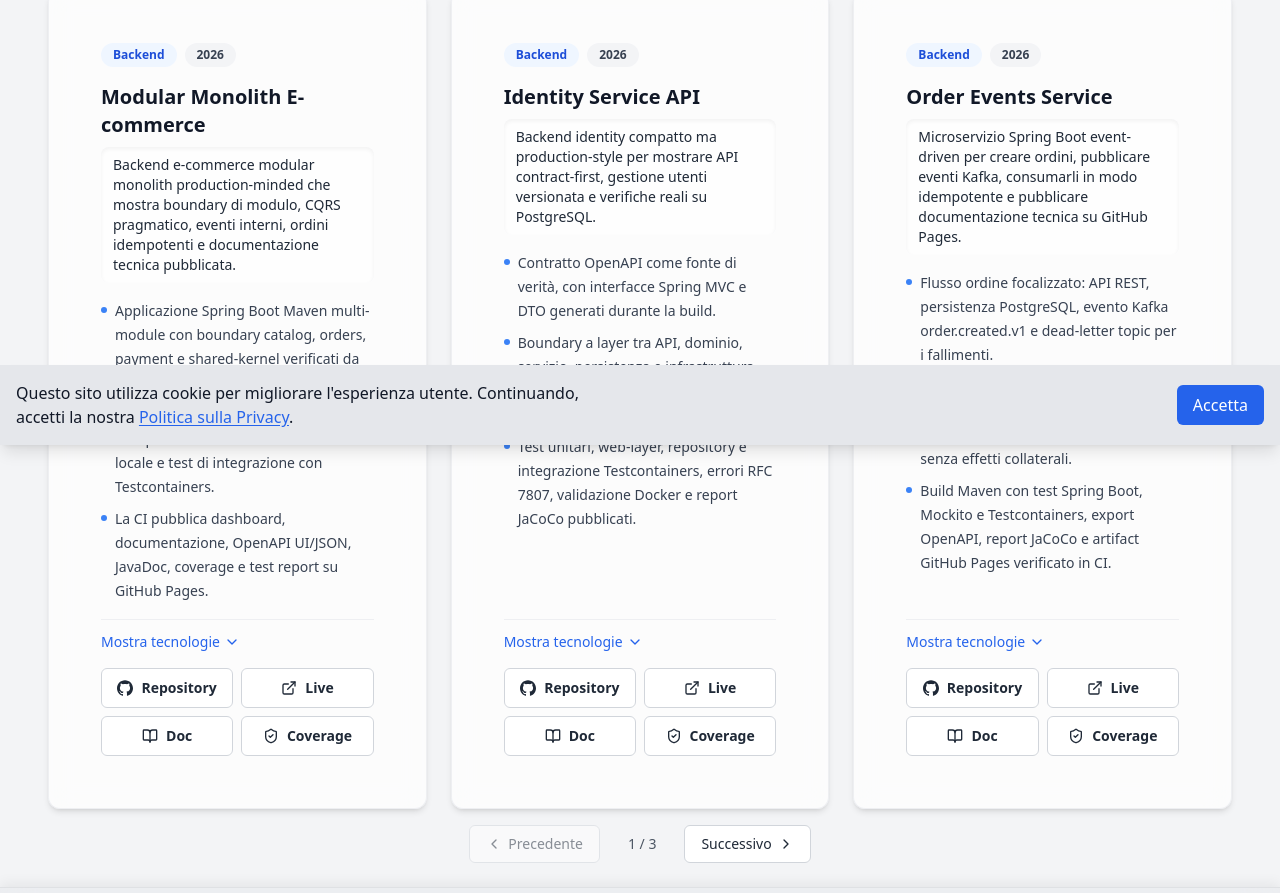
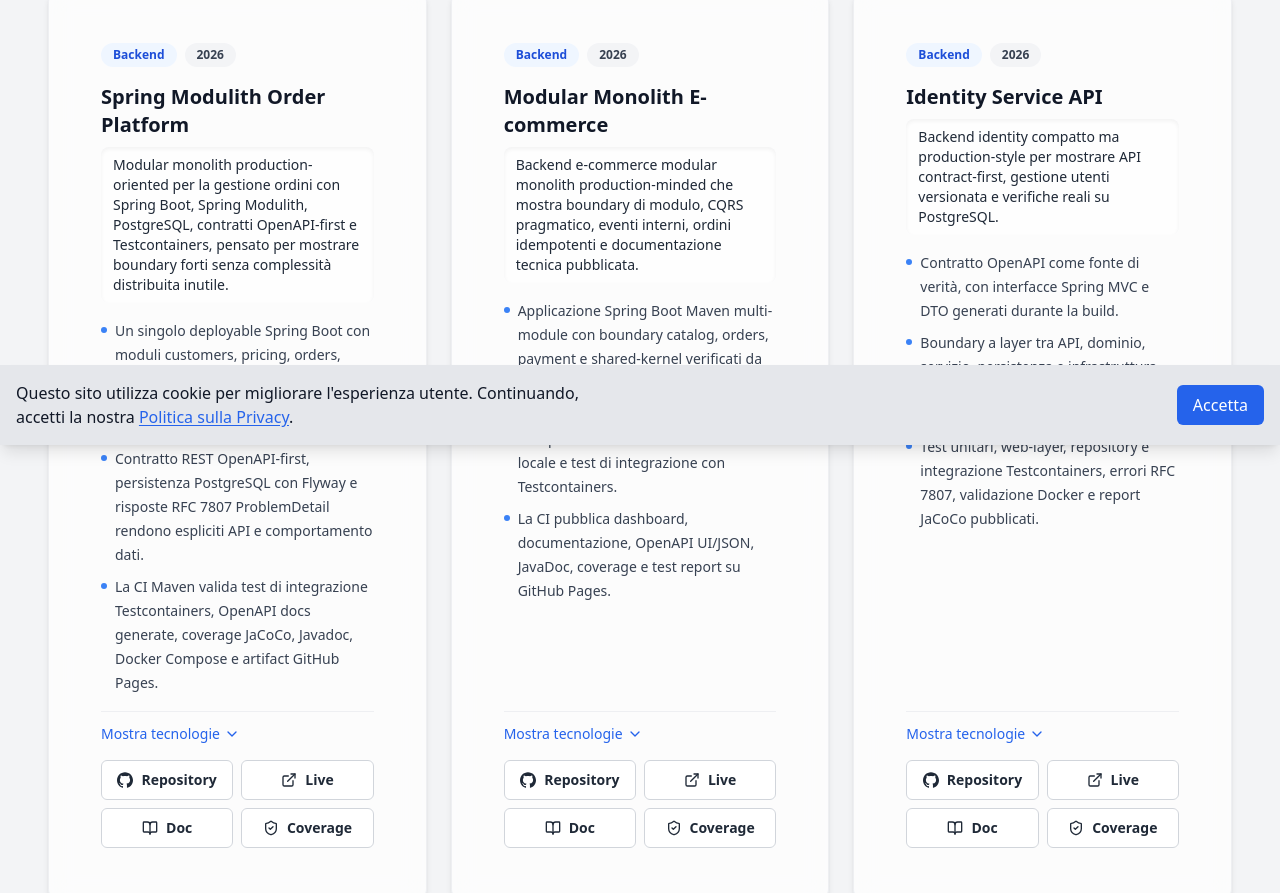
Before and after one commit to DanieleMasone/ingdanielemasone, a React (Vite) app: page /github-projects in a window 1280 px wide. Shown: the part 355-1248 px from the top of the page. Built offline with nearby package versions, Linux system fonts and the light colour scheme.

Commit message:
chore: githubProjects

```diff
--- a/src/locales/de/translation.json
+++ b/src/locales/de/translation.json
@@ -85,6 +85,14 @@
       "coverage": "Coverage"
     },
     "projects": {
+      "spring_modulith_order_platform": {
+        "summary": "Produktionsorientierter modularer Monolith für Order Management mit Spring Boot, Spring Modulith, PostgreSQL, OpenAPI-first-Verträgen und Testcontainers, ausgelegt auf starke Modulgrenzen ohne unnötigen Distributed-System-Overhead.",
+        "highlights": {
+          "architecture": "Ein einzelnes Spring-Boot-Deployable mit customers-, pricing-, orders-, payments- und notifications-Modulen, gesteuert durch Spring Modulith und geprüft mit ApplicationModules.verify().",
+          "contract": "OpenAPI-first-REST-Vertrag, PostgreSQL-Persistenz mit Flyway und RFC-7807-ProblemDetail-Antworten machen API- und Datenverhalten explizit.",
+          "quality": "Die Maven-CI validiert Testcontainers-Integrationstests, generierte OpenAPI-Dokumentation, JaCoCo-Coverage, Javadoc, Docker Compose und GitHub-Pages-Artefakte."
+        }
+      },
       "modular_monolith_ecommerce": {
         "summary": "Production-orientiertes Modular-Monolith-E-Commerce-Backend mit Modulgrenzen, pragmatischem CQRS, internen Events, idempotenten Bestellungen und veröffentlichter technischer Dokumentation.",
         "highlights": {
--- a/src/locales/en/translation.json
+++ b/src/locales/en/translation.json
@@ -85,6 +85,14 @@
       "coverage": "Coverage"
     },
     "projects": {
+      "spring_modulith_order_platform": {
+        "summary": "Production-oriented modular monolith for order management with Spring Boot, Spring Modulith, PostgreSQL, OpenAPI-first contracts and Testcontainers, designed to show strong module boundaries without distributed-system overhead.",
+        "highlights": {
+          "architecture": "Single Spring Boot deployable with customers, pricing, orders, payments and notifications modules governed by Spring Modulith and verified with ApplicationModules.verify().",
+          "contract": "OpenAPI-first REST contract, PostgreSQL persistence with Flyway and RFC 7807 ProblemDetail responses keep API and data behavior explicit.",
+          "quality": "Maven CI validates Testcontainers integration tests, generated OpenAPI docs, JaCoCo coverage, Javadoc, Docker Compose and GitHub Pages artifacts."
+        }
+      },
       "modular_monolith_ecommerce": {
         "summary": "Production-minded modular monolith e-commerce backend showcasing module boundaries, pragmatic CQRS, internal events, idempotent orders and published technical documentation.",
         "highlights": {
--- a/src/locales/es/translation.json
+++ b/src/locales/es/translation.json
@@ -85,6 +85,14 @@
       "coverage": "Coverage"
     },
     "projects": {
+      "spring_modulith_order_platform": {
+        "summary": "Monolito modular orientado a producción para gestión de pedidos con Spring Boot, Spring Modulith, PostgreSQL, contratos OpenAPI-first y Testcontainers, diseñado para mostrar límites de módulo sólidos sin sobrecarga distribuida innecesaria.",
+        "highlights": {
+          "architecture": "Un único desplegable Spring Boot con módulos customers, pricing, orders, payments y notifications gobernados por Spring Modulith y verificados con ApplicationModules.verify().",
+          "contract": "Contrato REST OpenAPI-first, persistencia PostgreSQL con Flyway y respuestas RFC 7807 ProblemDetail hacen explícitos el API y el comportamiento de datos.",
+          "quality": "La CI Maven valida pruebas de integración con Testcontainers, documentación OpenAPI generada, cobertura JaCoCo, Javadoc, Docker Compose y artefactos GitHub Pages."
+        }
+      },
       "modular_monolith_ecommerce": {
         "summary": "Backend e-commerce modular monolith orientado a producción que muestra límites de módulo, CQRS pragmático, eventos internos, pedidos idempotentes y documentación técnica publicada.",
         "highlights": {
--- a/src/locales/fr/translation.json
+++ b/src/locales/fr/translation.json
@@ -85,6 +85,14 @@
       "coverage": "Coverage"
     },
     "projects": {
+      "spring_modulith_order_platform": {
+        "summary": "Monolithe modulaire orienté production pour la gestion des commandes avec Spring Boot, Spring Modulith, PostgreSQL, contrats OpenAPI-first et Testcontainers, conçu pour montrer des frontières de modules solides sans surcharge distribuée inutile.",
+        "highlights": {
+          "architecture": "Déployable Spring Boot unique avec modules customers, pricing, orders, payments et notifications, gouvernés par Spring Modulith et vérifiés avec ApplicationModules.verify().",
+          "contract": "Contrat REST OpenAPI-first, persistance PostgreSQL avec Flyway et réponses RFC 7807 ProblemDetail rendent explicites les API et le comportement des données.",
+          "quality": "La CI Maven valide les tests d'intégration Testcontainers, les docs OpenAPI générées, la couverture JaCoCo, Javadoc, Docker Compose et les artefacts GitHub Pages."
+        }
+      },
       "modular_monolith_ecommerce": {
         "summary": "Backend e-commerce modular monolith orienté production, montrant frontières de modules, CQRS pragmatique, événements internes, commandes idempotentes et documentation technique publiée.",
         "highlights": {
--- a/src/locales/it/translation.json
+++ b/src/locales/it/translation.json
@@ -85,6 +85,14 @@
       "coverage": "Coverage"
     },
     "projects": {
+      "spring_modulith_order_platform": {
+        "summary": "Modular monolith production-oriented per la gestione ordini con Spring Boot, Spring Modulith, PostgreSQL, contratti OpenAPI-first e Testcontainers, pensato per mostrare boundary forti senza complessità distribuita inutile.",
+        "highlights": {
+          "architecture": "Un singolo deployable Spring Boot con moduli customers, pricing, orders, payments e notifications governati da Spring Modulith e verificati con ApplicationModules.verify().",
+          "contract": "Contratto REST OpenAPI-first, persistenza PostgreSQL con Flyway e risposte RFC 7807 ProblemDetail rendono espliciti API e comportamento dati.",
+          "quality": "La CI Maven valida test di integrazione Testcontainers, OpenAPI docs generate, coverage JaCoCo, Javadoc, Docker Compose e artifact GitHub Pages."
+        }
+      },
       "modular_monolith_ecommerce": {
         "summary": "Backend e-commerce modular monolith production-minded che mostra boundary di modulo, CQRS pragmatico, eventi interni, ordini idempotenti e documentazione tecnica pubblicata.",
         "highlights": {
--- a/src/mock/githubProjects.js
+++ b/src/mock/githubProjects.js
@@ -23,6 +23,37 @@
  * }>}
  */
 export const githubProjects = [
+    {
+        id: "spring-modulith-order-platform",
+        name: "Spring Modulith Order Platform",
+        category: "backend",
+        year: "2026",
+        summaryKey: "github_projects_page.projects.spring_modulith_order_platform.summary",
+        highlightsKeys: [
+            "github_projects_page.projects.spring_modulith_order_platform.highlights.architecture",
+            "github_projects_page.projects.spring_modulith_order_platform.highlights.contract",
+            "github_projects_page.projects.spring_modulith_order_platform.highlights.quality"
+        ],
+        tech: "Java 21, Spring Boot 4.x, Spring Modulith 2.x, Spring Web MVC, Spring Data JPA, PostgreSQL 17, Flyway, OpenAPI Generator, RFC 7807 ProblemDetail, Testcontainers, JUnit 5, JaCoCo, Javadoc, Maven, Docker, Docker Compose, GitHub Actions, GitHub Pages",
+        links: [
+            {
+                type: "repository",
+                href: "https://github.com/DanieleMasone/spring-modulith-order-platform"
+            },
+            {
+                type: "live",
+                href: "https://danielemasone.github.io/spring-modulith-order-platform/"
+            },
+            {
+                type: "documentation",
+                href: "https://danielemasone.github.io/spring-modulith-order-platform/openapi/"
+            },
+            {
+                type: "coverage",
+                href: "https://danielemasone.github.io/spring-modulith-order-platform/jacoco/"
+            }
+        ]
+    },
     {
         id: "modular-monolith-ecommerce",
         name: "Modular Monolith E-commerce",
```
Also changed, not shown: 1 other file (tests, documents, lock files or other folders).
